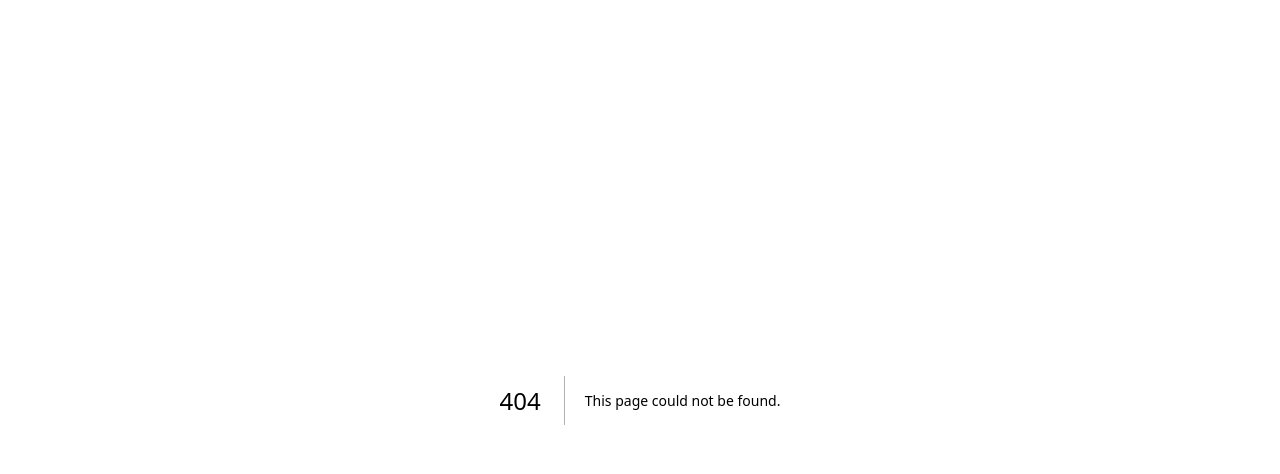
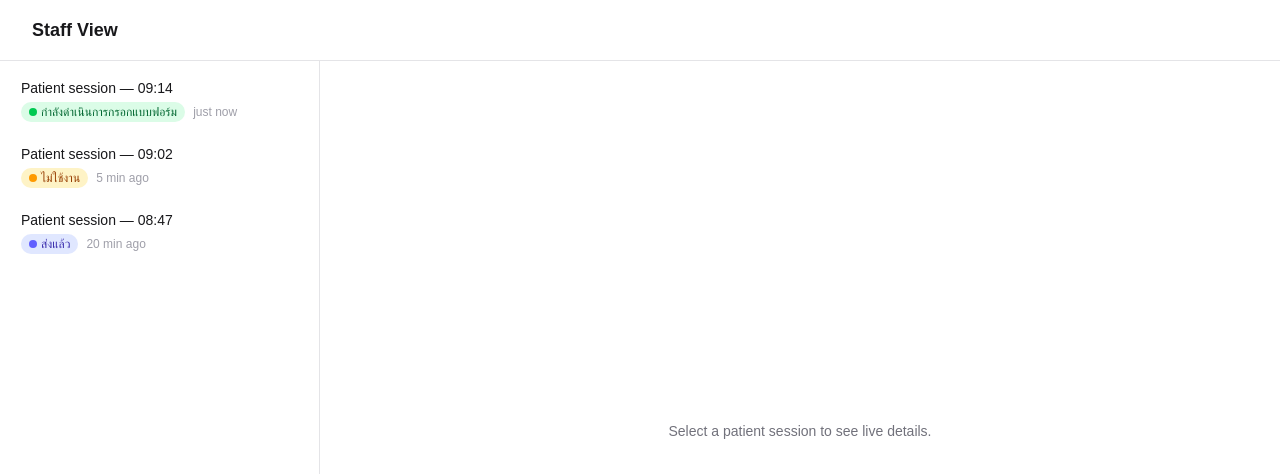
Before and after one commit to coeStrayCat/real-time-patient-input-form, a Next.js app: page /staff in a window 1280 px wide. Before the commit this address had no page. Shown: the top 474 px of the page. Built offline with nearby package versions, Linux system fonts and the light colour scheme.

Commit message:
feat: add StaffDashboard and related components for staff session management

```diff
--- /dev/null
+++ b/app/staff/page.js
@@ -0,0 +1,5 @@
+import StaffDashboard from "@/components/organisms/StaffDashboard";
+
+export default function StaffPage() {
+  return <StaffDashboard />;
+}
--- /dev/null
+++ b/components/atoms/Badge.jsx
@@ -0,0 +1,16 @@
+const COLOR_CLASSES = {
+  green: "bg-green-100 text-green-800",
+  amber: "bg-amber-100 text-amber-800",
+  indigo: "bg-indigo-100 text-indigo-800",
+  zinc: "bg-zinc-100 text-zinc-700",
+};
+
+export default function Badge({ color = "zinc", children, className = "" }) {
+  return (
+    <span
+      className={`inline-flex items-center gap-1 rounded-full px-2 py-0.5 text-xs font-medium ${COLOR_CLASSES[color]} ${className}`}
+    >
+      {children}
+    </span>
+  );
+}
--- /dev/null
+++ b/components/atoms/StatusDot.jsx
@@ -0,0 +1,15 @@
+const COLOR_CLASSES = {
+  green: "bg-green-500",
+  amber: "bg-amber-500",
+  indigo: "bg-indigo-500",
+  zinc: "bg-zinc-400",
+};
+
+export default function StatusDot({ color = "zinc", className = "" }) {
+  return (
+    <span
+      aria-hidden="true"
+      className={`inline-block h-2 w-2 rounded-full ${COLOR_CLASSES[color]} ${className}`}
+    />
+  );
+}
--- /dev/null
+++ b/components/molecules/EmptyState.jsx
@@ -0,0 +1,7 @@
+export default function EmptyState({ children }) {
+  return (
+    <div className="flex h-full flex-col items-center justify-center gap-1 p-8 text-center text-sm text-zinc-500">
+      {children}
+    </div>
+  );
+}
--- /dev/null
+++ b/components/molecules/MobileBackHeader.jsx
@@ -0,0 +1,14 @@
+export default function MobileBackHeader({ onBack, children }) {
+  return (
+    <div className="flex items-center gap-3 border-b border-zinc-200 px-4 py-3 md:hidden">
+      <button
+        type="button"
+        onClick={onBack}
+        className="text-sm font-medium text-zinc-600 hover:text-zinc-900"
+      >
+        &larr; Back
+      </button>
+      <span className="text-sm font-semibold text-zinc-900">{children}</span>
+    </div>
+  );
+}
--- /dev/null
+++ b/components/molecules/SessionDetailField.jsx
@@ -0,0 +1,12 @@
+export default function SessionDetailField({ label, value }) {
+  return (
+    <div>
+      <p className="text-xs font-medium uppercase tracking-wide text-zinc-400">
+        {label}
+      </p>
+      <p className="mt-0.5 text-sm text-zinc-900">
+        {value || <span className="text-zinc-400">—</span>}
+      </p>
+    </div>
+  );
+}
--- /dev/null
+++ b/components/molecules/SessionListItem.jsx
@@ -0,0 +1,19 @@
+import StatusBadge from "@/components/molecules/StatusBadge";
+
+export default function SessionListItem({ session, active = false, onClick }) {
+  return (
+    <button
+      type="button"
+      onClick={onClick}
+      className={`flex w-full flex-col gap-1 rounded-md border px-3 py-2 text-left transition-colors ${
+        active ? "border-zinc-900 bg-zinc-50" : "border-transparent hover:bg-zinc-50"
+      }`}
+    >
+      <span className="text-sm font-medium text-zinc-900">{session.label}</span>
+      <span className="flex items-center justify-between gap-2">
+        <StatusBadge status={session.status} />
+        <span className="text-xs text-zinc-400">{session.lastUpdated}</span>
+      </span>
+    </button>
+  );
+}
--- /dev/null
+++ b/components/molecules/StatusBadge.jsx
@@ -0,0 +1,19 @@
+import Badge from "@/components/atoms/Badge";
+import StatusDot from "@/components/atoms/StatusDot";
+
+const STATUS_CONFIG = {
+  active: { label: "กำลังดำเนินการกรอกแบบฟอร์ม", color: "green" },
+  inactive: { label: "ไม่ใช้งาน", color: "amber" },
+  submitted: { label: "ส่งแล้ว", color: "indigo" },
+};
+
+export default function StatusBadge({ status }) {
+  const config = STATUS_CONFIG[status] ?? STATUS_CONFIG.inactive;
+
+  return (
+    <Badge color={config.color}>
+      <StatusDot color={config.color} />
+      {config.label}
+    </Badge>
+  );
+}
--- /dev/null
+++ b/components/organisms/SessionDetailPanel.jsx
@@ -0,0 +1,39 @@
+import SessionDetailField from "@/components/molecules/SessionDetailField";
+import EmptyState from "@/components/molecules/EmptyState";
+import StatusBadge from "@/components/molecules/StatusBadge";
+
+const FIELDS = [
+  ["firstName", "First Name"],
+  ["middleName", "Middle Name"],
+  ["lastName", "Last Name"],
+  ["dateOfBirth", "Date of Birth"],
+  ["gender", "Gender"],
+  ["phoneNumber", "Phone Number"],
+  ["email", "Email"],
+  ["address", "Address"],
+  ["preferredLanguage", "Preferred Language"],
+  ["nationality", "Nationality"],
+  ["religion", "Religion"],
+  ["emergencyContactName", "Emergency Contact Name"],
+  ["emergencyContactRelationship", "Emergency Contact Relationship"],
+];
+
+export default function SessionDetailPanel({ session }) {
+  if (!session) {
+    return <EmptyState>Select a patient session to see live details.</EmptyState>;
+  }
+
+  return (
+    <div className="space-y-6 p-4 sm:p-6">
+      <div className="flex items-center justify-between gap-2">
+        <h2 className="text-base font-semibold text-zinc-900">{session.label}</h2>
+        <StatusBadge status={session.status} />
+      </div>
+      <div className="grid grid-cols-1 gap-4 sm:grid-cols-2">
+        {FIELDS.map(([key, label]) => (
+          <SessionDetailField key={key} label={label} value={session.fields?.[key]} />
+        ))}
+      </div>
+    </div>
+  );
+}
--- /dev/null
+++ b/components/organisms/StaffDashboard.jsx
@@ -0,0 +1,76 @@
+"use client";
+
+import { useState } from "react";
+import StaffViewLayout from "@/components/templates/StaffViewLayout";
+import StaffSessionList from "@/components/organisms/StaffSessionList";
+import SessionDetailPanel from "@/components/organisms/SessionDetailPanel";
+
+const MOCK_SESSIONS = [
+  {
+    id: "mock-1",
+    label: "Patient session — 09:14",
+    status: "active",
+    lastUpdated: "just now",
+    fields: {
+      firstName: "Manee",
+      lastName: "Jaidee",
+      dateOfBirth: "1990-05-12",
+      gender: "female",
+      phoneNumber: "081-234-5678",
+      email: "manee@example.com",
+      address: "123 Sukhumvit Rd, Bangkok",
+      preferredLanguage: "Thai",
+      nationality: "Thai",
+    },
+  },
+  {
+    id: "mock-2",
+    label: "Patient session — 09:02",
+    status: "inactive",
+    lastUpdated: "5 min ago",
+    fields: {
+      firstName: "Somchai",
+      lastName: "Srisuk",
+      email: "somchai@example.com",
+    },
+  },
+  {
+    id: "mock-3",
+    label: "Patient session — 08:47",
+    status: "submitted",
+    lastUpdated: "20 min ago",
+    fields: {
+      firstName: "Suda",
+      lastName: "Wongpech",
+      dateOfBirth: "1985-11-02",
+      gender: "female",
+      phoneNumber: "082-345-6789",
+      email: "suda@example.com",
+      address: "45 Silom Rd, Bangkok",
+      preferredLanguage: "Thai",
+      nationality: "Thai",
+      religion: "Buddhist",
+    },
+  },
+];
+
+export default function StaffDashboard() {
+  const [selectedId, setSelectedId] = useState(null);
+  const selectedSession = MOCK_SESSIONS.find((s) => s.id === selectedId) ?? null;
+
+  return (
+    <StaffViewLayout
+      hasSelection={Boolean(selectedSession)}
+      selectedLabel={selectedSession?.label}
+      onBack={() => setSelectedId(null)}
+      list={
+        <StaffSessionList
+          sessions={MOCK_SESSIONS}
+          selectedId={selectedId}
+          onSelect={setSelectedId}
+        />
+      }
+      detail={<SessionDetailPanel session={selectedSession} />}
+    />
+  );
+}
--- /dev/null
+++ b/components/organisms/StaffSessionList.jsx
@@ -0,0 +1,21 @@
+import SessionListItem from "@/components/molecules/SessionListItem";
+import EmptyState from "@/components/molecules/EmptyState";
+
+export default function StaffSessionList({ sessions, selectedId, onSelect }) {
+  if (sessions.length === 0) {
+    return <EmptyState>ยังไม่มีการให้บริการผู้ป่วยรายใดเลย</EmptyState>;
+  }
+
+  return (
+    <div className="space-y-1 p-2">
+      {sessions.map((session) => (
+        <SessionListItem
+          key={session.id}
+          session={session}
+          active={session.id === selectedId}
+          onClick={() => onSelect(session.id)}
+        />
+      ))}
+    </div>
+  );
+}
--- /dev/null
+++ b/components/templates/StaffViewLayout.jsx
@@ -0,0 +1,28 @@
+import MobileBackHeader from "@/components/molecules/MobileBackHeader";
+
+export default function StaffViewLayout({ hasSelection, selectedLabel, onBack, list, detail }) {
+  return (
+    <div className="flex h-screen flex-col">
+      <header className="border-b border-zinc-200 bg-white px-4 py-4 sm:px-6 lg:px-8">
+        <h1 className="text-lg font-semibold text-zinc-900">Staff View</h1>
+      </header>
+      <div className="flex flex-1 overflow-hidden">
+        <aside
+          className={`w-full overflow-y-auto border-r border-zinc-200 bg-white md:block md:w-72 lg:w-80 ${
+            hasSelection ? "hidden" : "block"
+          }`}
+        >
+          {list}
+        </aside>
+        <section
+          className={`flex-1 overflow-y-auto bg-white md:block ${
+            hasSelection ? "block" : "hidden"
+          }`}
+        >
+          {hasSelection && <MobileBackHeader onBack={onBack}>{selectedLabel}</MobileBackHeader>}
+          {detail}
+        </section>
+      </div>
+    </div>
+  );
+}
```
